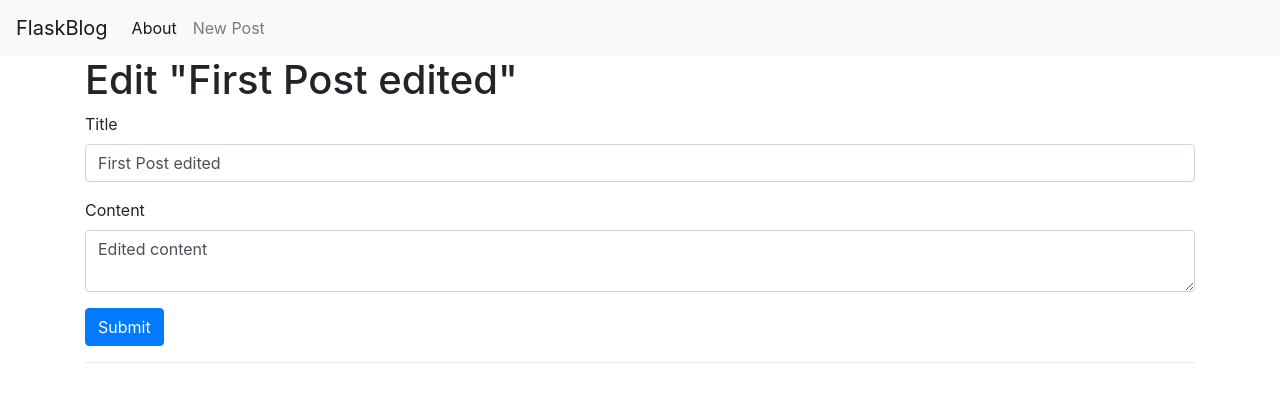
After one commit to DarthBulba/pyserver, a Flask app: page /1/edit in a window 1280 px wide. The commit adds this page. Shown: the top 402 px of the page. Run offline with Flask 2, Linux system fonts and the light colour scheme; data comes from the database, SQL or seed files in the repository; both versions use the stored data as it was after the commit; some libraries are stand-ins or nearby versions.

Commit message:
add edit post

```diff
--- a/flask_blog/app.py
+++ b/flask_blog/app.py
@@ -46,6 +46,28 @@ def create():
     return render_template('create.html')
 
 
+@app.route('/<int:post_id>/edit', methods=('GET', 'POST'))
+def edit(post_id):
+    p = get_post(post_id)
+
+    if request.method == 'POST':
+        title = request.form['title']
+        content = request.form['content']
+
+        if not title:
+            flash('Title is required!')
+        else:
+            conn = get_db_connection()
+            conn.execute('UPDATE posts SET title = ?, content = ?'
+                         ' WHERE id = ?',
+                         (title, content, post_id))
+            conn.commit()
+            conn.close()
+            return redirect(url_for('index'))
+
+    return render_template('edit.html', post=p)
+
+
 def get_db_connection():
     conn = sqlite3.connect('database.db')
     conn.row_factory = sqlite3.Row
--- /dev/null
+++ b/flask_blog/templates/edit.html
@@ -0,0 +1,24 @@
+{% extends 'base.html' %}
+
+{% block content %}
+<h1>{% block title %} Edit "{{ post['title'] }}" {% endblock %}</h1>
+
+<form method="post">
+    <div class="form-group">
+        <label for="title">Title</label>
+        <input type="text" name="title" placeholder="Post title"
+               class="form-control"
+               value="{{ request.form['title'] or post['title'] }}">
+    </div>
+
+    <div class="form-group">
+        <label for="content">Content</label>
+        <textarea name="content" placeholder="Post content"
+                  class="form-control">{{ request.form['content'] or post['content'] }}</textarea>
+    </div>
+    <div class="form-group">
+        <button type="submit" class="btn btn-primary">Submit</button>
+    </div>
+</form>
+<hr>
+{% endblock %}
--- a/flask_blog/templates/index.html
+++ b/flask_blog/templates/index.html
@@ -7,6 +7,9 @@
     <h2>{{ post['title'] }}</h2>
 </a>
 <span class="badge badge-primary">{{ post['created'] }}</span>
+<a href="{{ url_for('edit', post_id=post['id']) }}">
+    <span class="badge badge-warning">Edit</span>
+</a>
 <hr>
 {% endfor %}
 {% endblock %}
```
Also changed, not shown: flask_blog/database.db.
